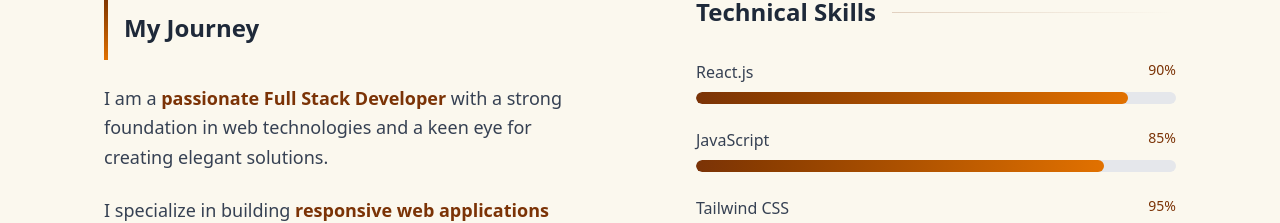
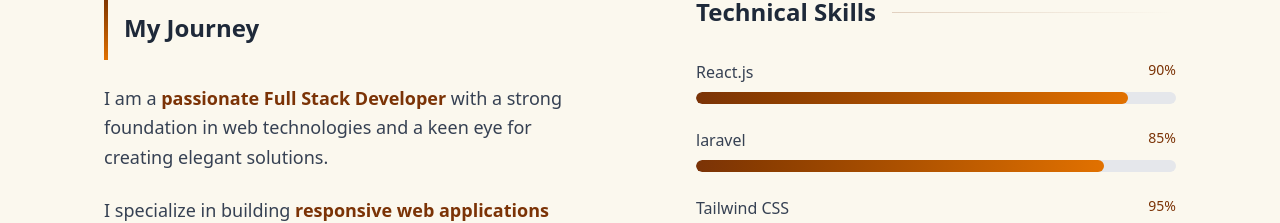
Before and after one commit to ZazabT/portfolio, a React (Vite) app: page / in a window 1280 px wide. Shown: the part 1160-1383 px from the top of the page. Built offline with nearby package versions, Linux system fonts and the light colour scheme.

Commit message:
edited skill part

```diff
--- a/src/components/about/About.jsx
+++ b/src/components/about/About.jsx
@@ -57,7 +57,7 @@ const About = () => {
                 {/* Progress bars with enhanced styling */}
                 {[
                   { name: 'React.js', level: '90%' },
-                  { name: 'JavaScript', level: '85%' },
+                  { name: 'laravel', level: '85%' },
                   { name: 'Tailwind CSS', level: '95%' },
                   { name: 'Node.js', level: '80%' },
                   { name: 'MongoDB', level: '75%' }
```
